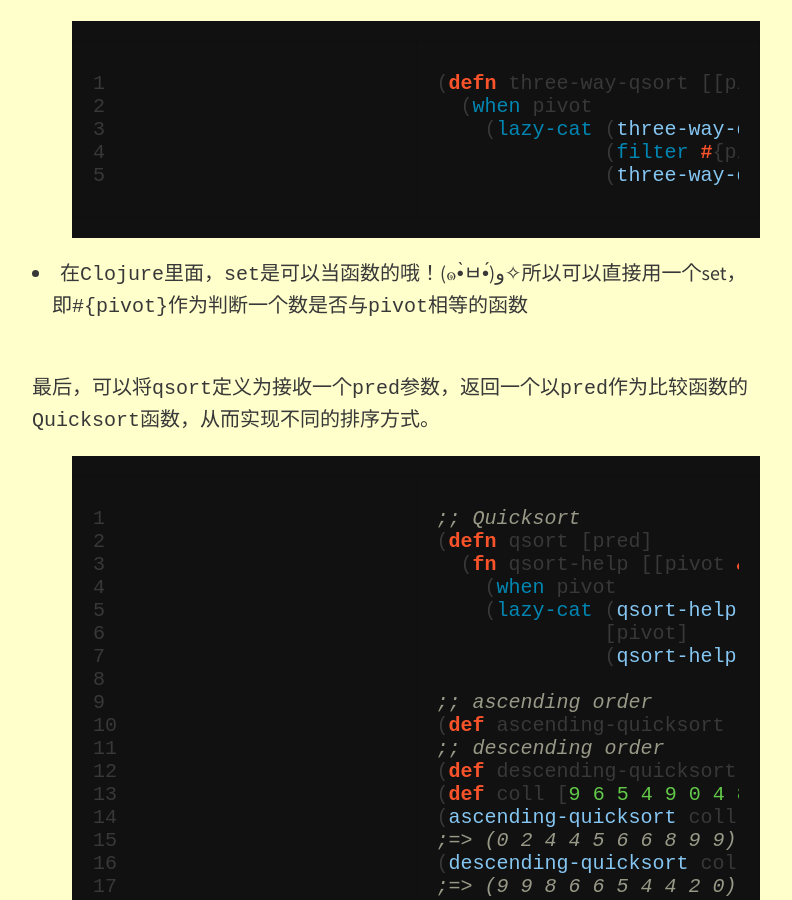
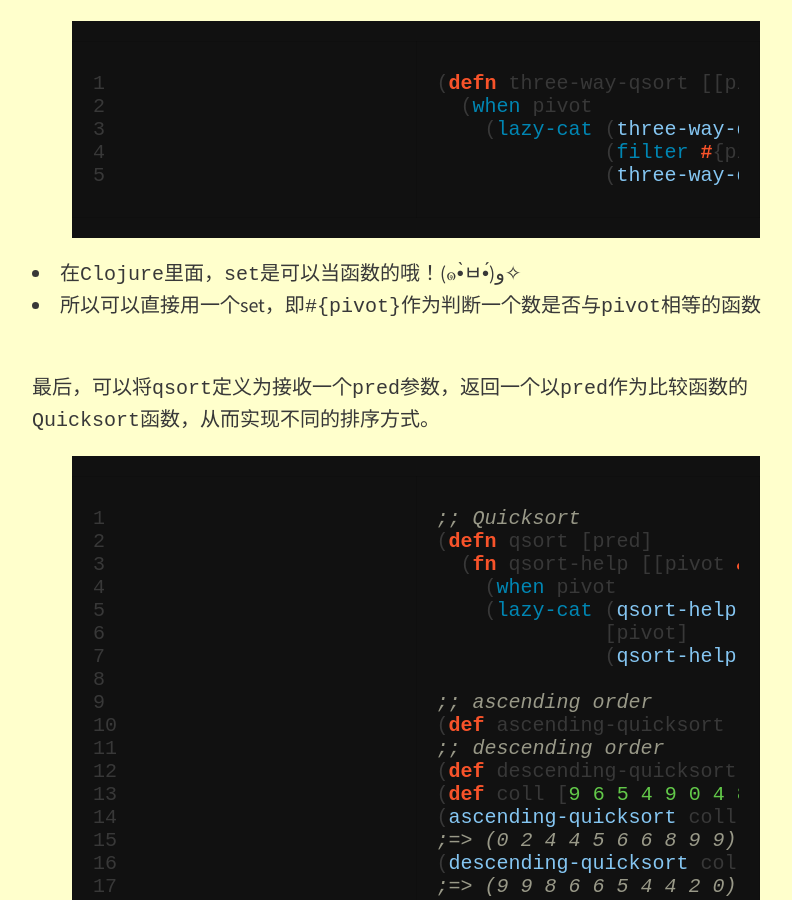
Before and after one commit to ChuitoChan/ChuitoChan.github.io, a Jekyll site: the page built from _posts/2015-07-26-quicksort-in-clojure.md, in a window 1280 px wide and 900 px high, scrolled down 2251 px. Shown: the whole window, without its empty margins (224-1016 px from the left). Built offline with Jekyll 4.4.1, drawn with Linux system fonts in a browser that asks for light colours; nearby versions of some CDN libraries.

```diff
--- a/_posts/2015-07-26-quicksort-in-clojure.md
+++ b/_posts/2015-07-26-quicksort-in-clojure.md
@@ -66,8 +66,8 @@ feature-img: "img/sample_feature_img_2.png"
               (three-way-qsort (filter #(> % pivot) xs)))))
 {% endhighlight clojure %}
 
-* 在`Clojure`里面，`set`是可以当函数的哦！(๑•̀ㅂ•́)و✧所以可以直接用一个set，<br>
-　即`#{pivot}`作为判断一个数是否与`pivot`相等的函数
+* 在`Clojure`里面，`set`是可以当函数的哦！(๑•̀ㅂ•́)و✧<br>
+* 所以可以直接用一个set，即`#{pivot}`作为判断一个数是否与`pivot`相等的函数
 <br>
 <br>
 
```
